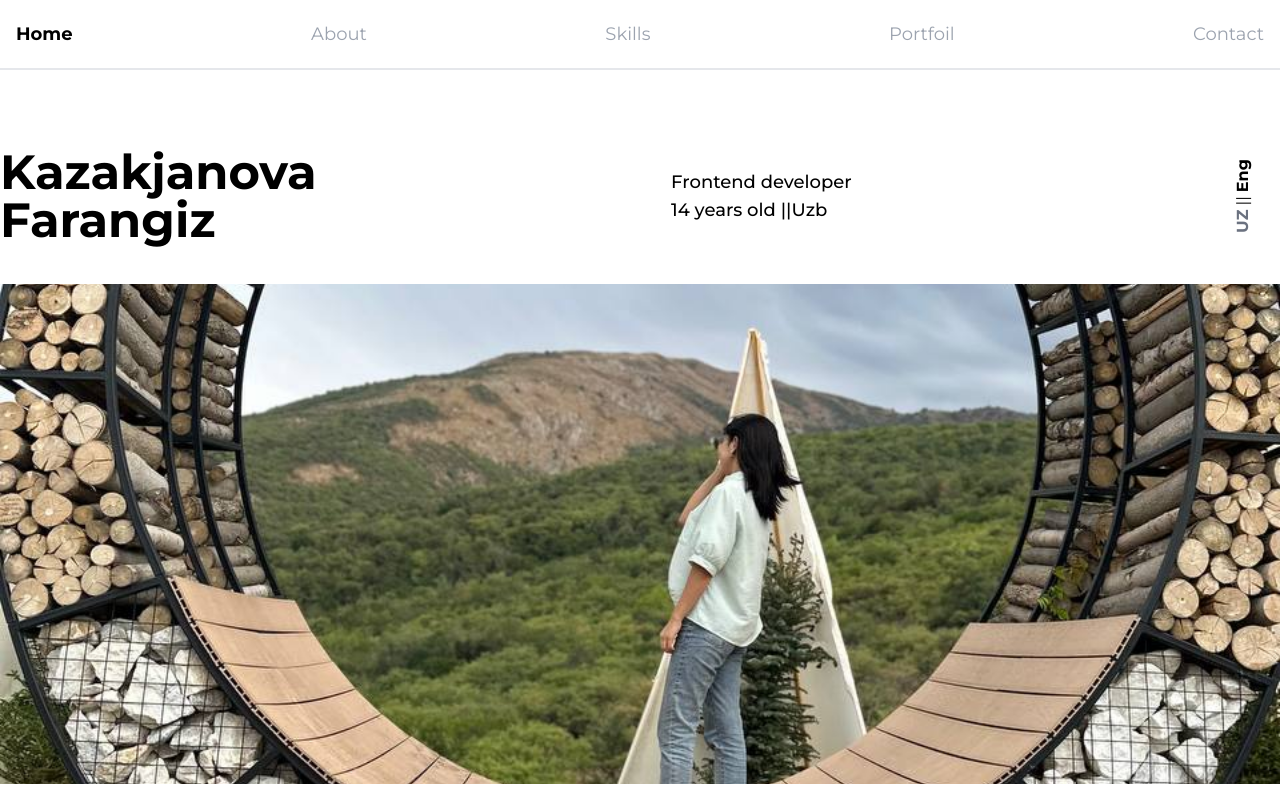
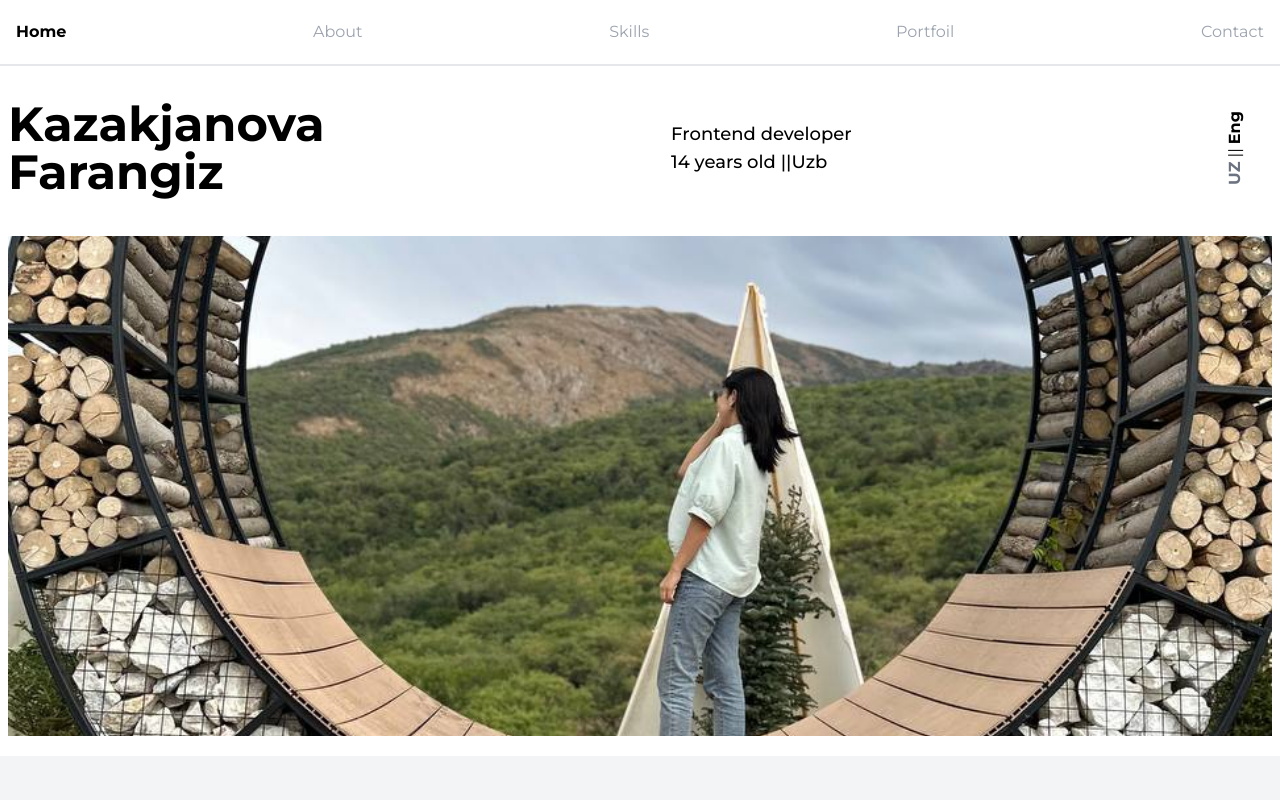
Before and after one commit to bmstudent/8-green-Farangiz, a plain HTML site: page index.html in a window 1280 px wide. Shown: the top 800 px of the page. Drawn offline with nearby package versions, Linux system fonts and the light colour scheme.

Commit message:
Add files via upload

```diff
--- a/index.html
+++ b/index.html
@@ -11,25 +11,19 @@
     <!-- nav---start -->
     <nav class="fixed w-full top-0 bg-white z-50">
       <div
-        class="container mx-auto flex items-center flex-wrap justify-between border-b-2 py-2 px-1"
+        class="container mx-auto flex gap-1 items-center flex-wrap justify-between border-b-2 py-2 px-1"
       >
-        <a href="#home" class="text-lg font-bold text-black p-3">Home</a>
-        <a href="#About" class="text-lg font-normal text-gray-400 p-3">About</a>
-        <a href="#Skills" class="text-lg font-normal text-gray-400 p-3"
-          >Skills</a
-        >
-        <a href="#Portfolio" class="text-lg font-normal text-gray-400 p-3"
-          >Portfoil</a
-        >
-        <a href="#Contacts" class="text-lg font-normal text-gray-400 p-3"
-          >Contact</a
-        >
+        <a href="#home" class="font-bold text-black p-3">Home</a>
+        <a href="#About" class="font-normal text-gray-400 p-3">About</a>
+        <a href="#Skills" class="font-normal text-gray-400 p-3">Skills</a>
+        <a href="#Portfolio" class="font-normal text-gray-400 p-3">Portfoil</a>
+        <a href="#Contacts" class="font-normal text-gray-400 p-3">Contact</a>
       </div>
     </nav>
     <!-- nav-end -->
     <!-- card start -->
     <section id="home">
-      <div class="container mx-auto mt-32 py-5">
+      <div class="container px-2 mx-auto mt-20 py-5">
         <div class="flex flex-wrap gap-5 items-center justify-between">
           <h1 class="font-bold text-5xl">
             Kazakjanova <br />
```
